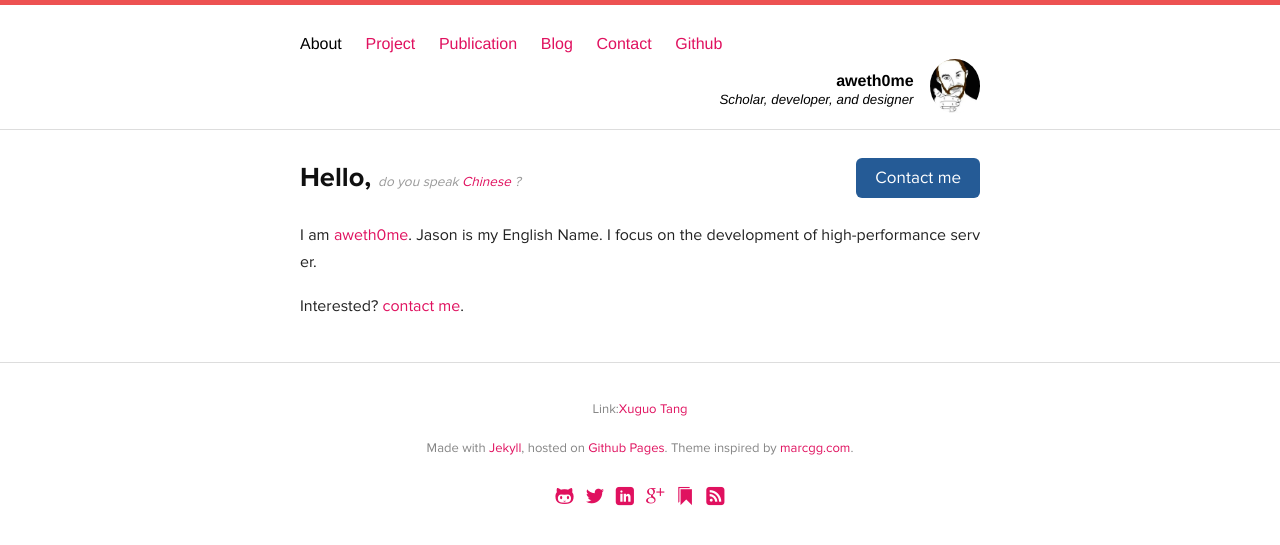
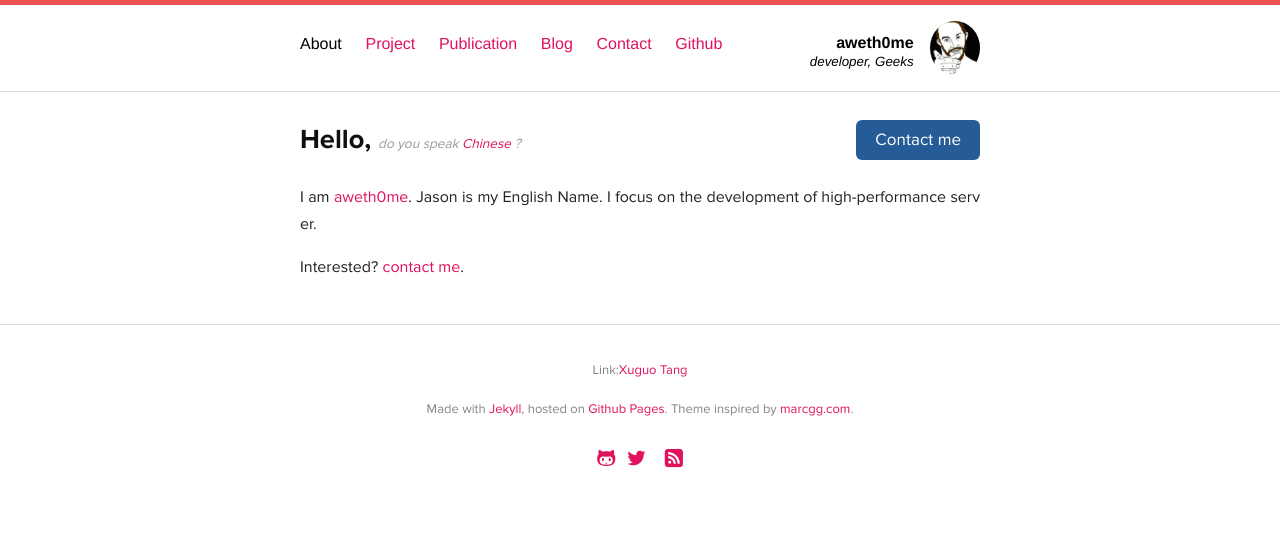
Before and after one commit to flashbuckets/dmeearm.github.io, a Jekyll site: the page built from index.html, in a window 1280 px wide. Shown: the top 545 px of the page. Built offline with Jekyll 4.4.1, drawn with Linux system fonts in a browser that asks for light colours; Markdown is read by kramdown in place of the engine named in the settings.

Commit message:
Update default.html

```diff
--- a/_layouts/default.html
+++ b/_layouts/default.html
@@ -57,7 +57,7 @@
               {% if page.url == '/ch/index.html' %}
                 <a href="/ch">Coach Technique pour Startup</a>
               {% else %}
-                <a href="/">Scholar, developer, and designer</a>
+                <a href="/">developer, Geeks</a>
               {% endif %}
             </em>
           </small>
@@ -88,24 +88,12 @@
         </a>
       </li>
       <li>
-        <a href="https://twitter.com/intent/follow?screen_name=ssaunier" title="Follow me on Twitter">
+        <a href="https://twitter.com/yujieding" title="Follow me on Twitter">
           <i class="icon-twitter"></i>
         </a>
       </li>
       <li>
-        <a href="https://www.linkedin.com/in/sebastiensaunier" title="Connect with me on LinkedIn">
-          <i class="icon-linkedin"></i>
-        </a>
-      </li>
-      <li>
-        <a href="https://plus.google.com/+SebastienSaunier?rel=author" title="I need this link for authorship reasons">
-          <i class="icon-google-plus"></i>
-        </a>
-      </li>
-      <li>
-        <a href="https://pinboard.in/u:ssaunier" title="Browse my bookmarks about Programming">
-          <i class="icon-bookmarks"></i>
-        </a>
+        <a href="http://weibo.com/u/1736566822" title="Contact me on Weibo"></a>
       </li>
       <li>
         <a href="/feed.xml" title="Subscribe to my blog with RSS">
```
